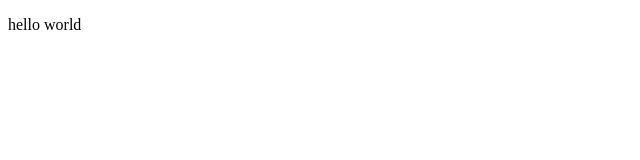
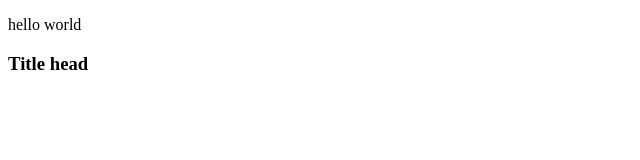
Before and after one commit to umarajero/first_Demo, a plain HTML site: page index.html in a window 1280 px wide. Shown: the whole page, without its empty margins (0-640 px from the left). Drawn offline with Linux system fonts and the light colour scheme.

Commit message:
Update index.html

```diff
--- a/index.html
+++ b/index.html
@@ -7,5 +7,6 @@
 </head>
 <body>
     <p>hello world</p>
+    <h3>Title head</h3>
 </body>
 </html>
```
